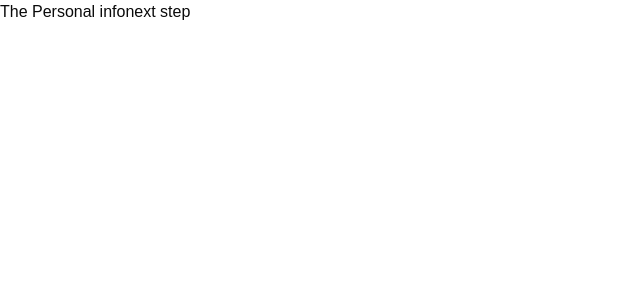
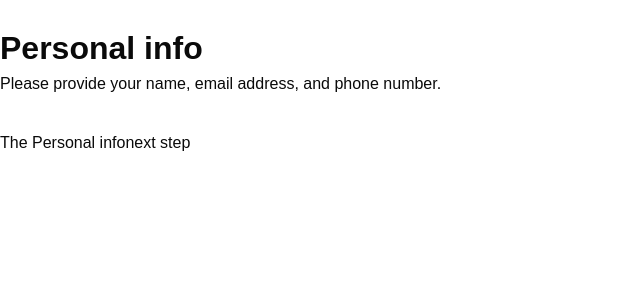
Before and after one commit to femiabimbola/multi-form-nextjs, a Next.js app: page / in a window 1280 px wide. Shown: the top 300 px of the page, without its empty margins (0-640 px from the left). Built offline with nearby package versions, Linux system fonts and the light colour scheme.

Commit message:
working on the components

```diff
--- /dev/null
+++ b/components/Container.tsx
@@ -0,0 +1,3 @@
+const Container = () => {
+  return;
+};
--- /dev/null
+++ b/components/SectionHeader.tsx
@@ -0,0 +1,15 @@
+type SectionHeader = {
+  title: string;
+  description: string;
+};
+
+const SectionHeader = ({ title = "", description = "" }: SectionHeader) => {
+  return (
+    <div className="mb-[22px] lg:mb-[35px] lg:mt-8">
+      <h1 className="text-c-primary-marine-blue text-2xl font-bold lg:text-[32px] mb-2">{title}</h1>
+      <p className="text-c-neutral-cool-gray">{description}</p>
+    </div>
+  );
+};
+
+export default SectionHeader;
--- a/components/steps/PersonalInfo.tsx
+++ b/components/steps/PersonalInfo.tsx
@@ -4,6 +4,7 @@ import { useForm } from "react-hook-form";
 import { zodResolver } from "@hookform/resolvers/zod";
 
 import useStore from "@/store/useStore";
+import SectionHeader from "../SectionHeader";
 
 const formSchema = z.object({
   name: z.string().min(5, { message: "Name is required" }).max(100),
@@ -31,8 +32,14 @@ export const PersonalInfo = () => {
     defaultValues: { ...personalInfo },
   });
 
+  const SectionProps = {
+    title: "Personal info",
+    description: "Please provide your name, email address, and phone number.",
+  };
+
   return (
     <section>
+      <SectionHeader {...SectionProps} />
       The Personal info
       <button onClick={() => increaseStep(1)}> next step </button>
     </section>
```
